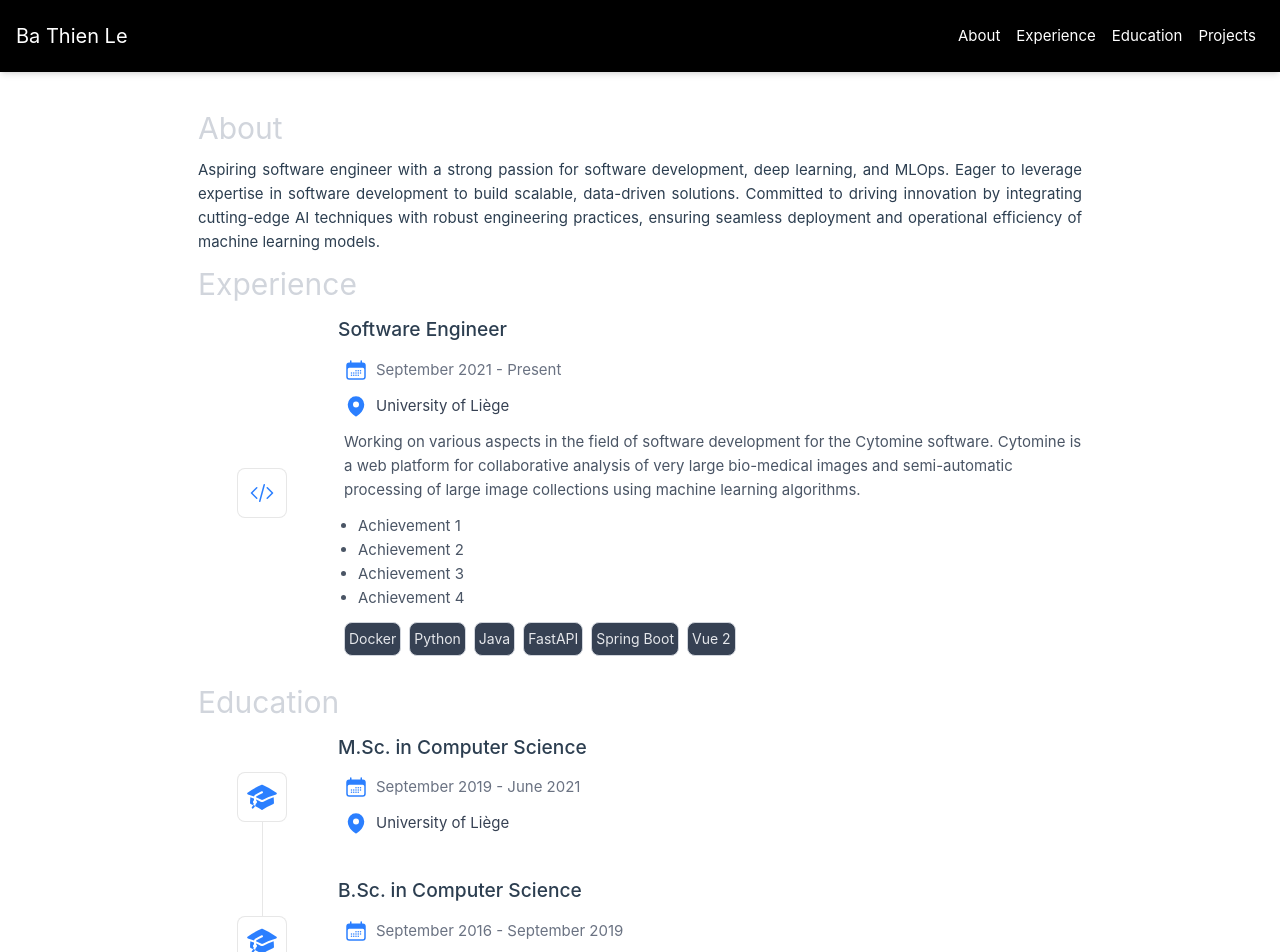
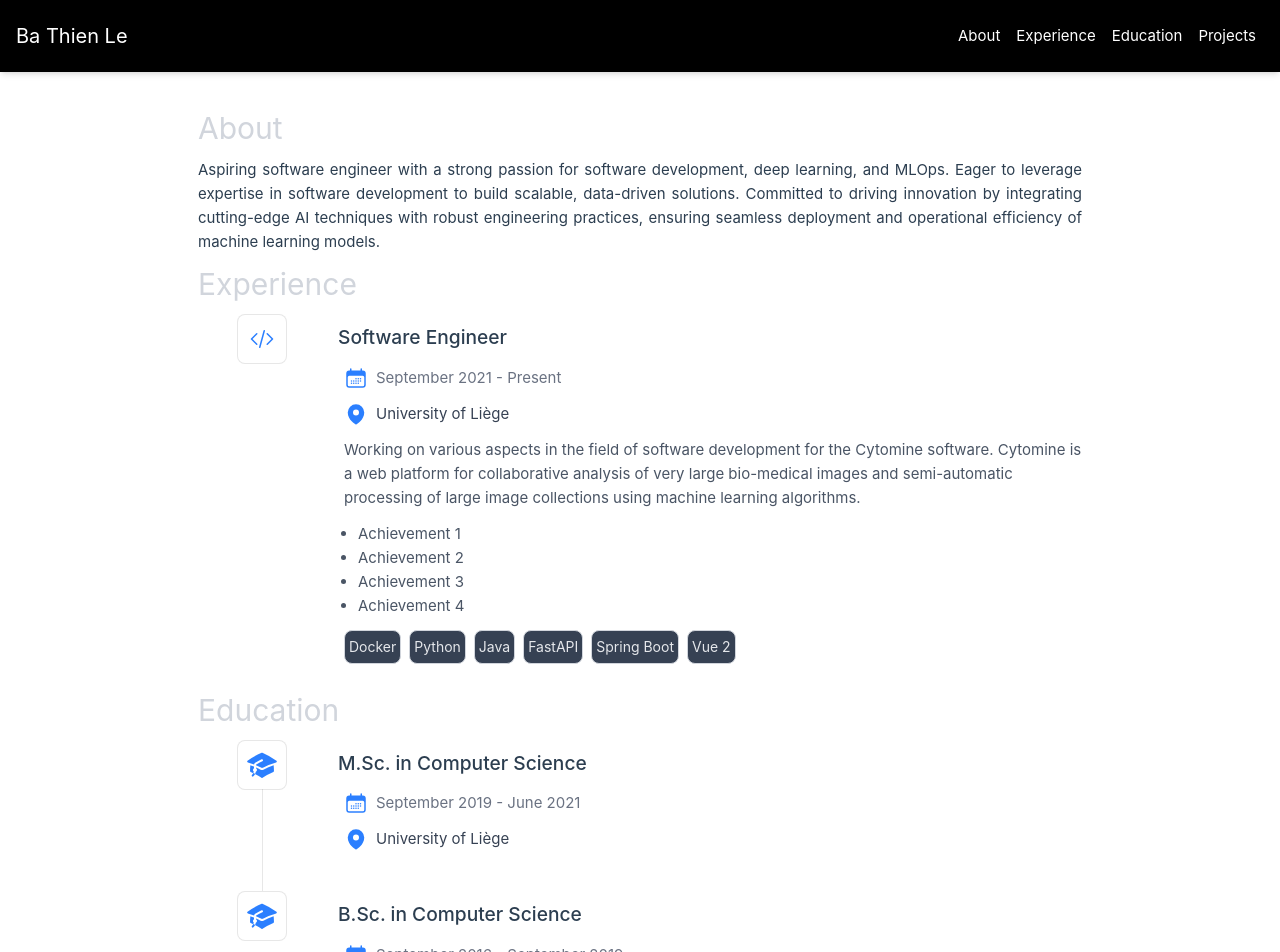
Before and after one commit to bathienle/bathienle.github.io, a Vue app: page / in a window 1280 px wide. Shown: the top 952 px of the page. Built offline with nearby package versions, Linux system fonts and the light colour scheme.

Commit message:
Put icon next to title

```diff
--- a/src/components/EducationItem.vue
+++ b/src/components/EducationItem.vue
@@ -20,6 +20,7 @@
 }
 
 .details {
+  margin-top: 0.5rem;
   padding-left: 50px;
   flex: 1;
   margin-left: 1rem;
@@ -49,14 +50,13 @@ h3 {
   }
 
   i {
-    top: calc(50% - 25px);
+    left: calc(5%);
     position: absolute;
     border: 1px solid var(--color-border);
     background: var(--color-background);
     border-radius: 8px;
     width: 50px;
     height: 50px;
-    left: calc(5%);
   }
 
   .item:before {
@@ -65,7 +65,7 @@ h3 {
     position: absolute;
     left: calc(5% + 25px);
     bottom: calc(50% + 25px);
-    height: calc(50% - 25px);
+    height: calc(80% - 25px);
   }
 
   .item:after {
@@ -73,7 +73,7 @@ h3 {
     border-left: 1px solid var(--color-border);
     position: absolute;
     left: calc(5% + 25px);
-    top: calc(50% + 25px);
+    top: calc(20% + 25px);
     height: calc(50% - 25px);
   }
 
--- a/src/components/ExperienceItem.vue
+++ b/src/components/ExperienceItem.vue
@@ -20,6 +20,7 @@
 }
 
 .details {
+  margin-top: 0.5rem;
   padding-left: 50px;
   flex: 1;
   margin-left: 1rem;
@@ -49,7 +50,6 @@ h3 {
   }
 
   i {
-    top: calc(50% - 25px);
     left: calc(5%);
     position: absolute;
     border: 1px solid var(--color-border);
```
